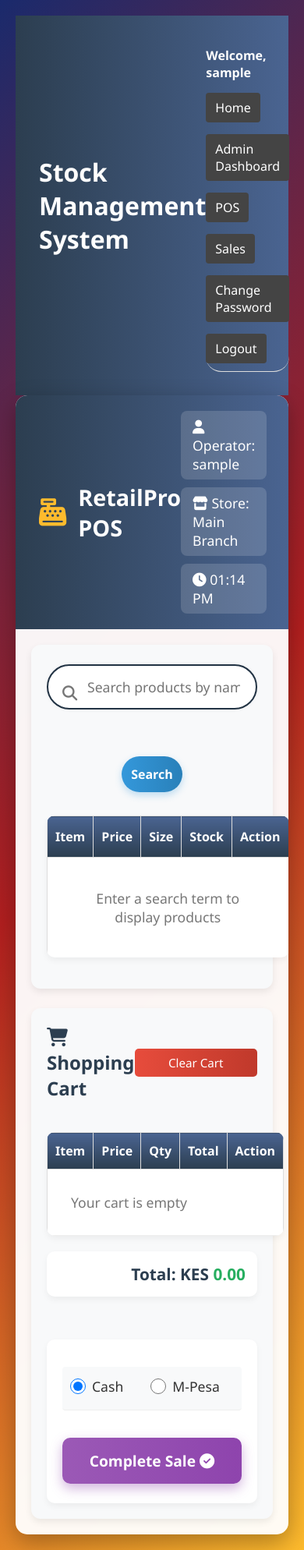
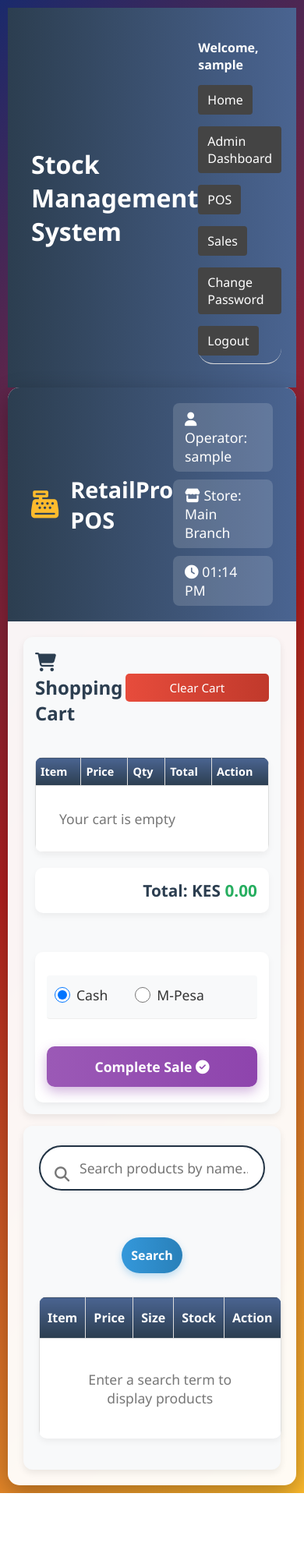
Before and after one commit to kimthedrew/s5-stock-management-system, a Flask app: page /pos in a window 390 px wide. Shown: the whole page at 78% size. After the commit the page ends 1915 px from the top, so only its background shows below. Run offline with Flask 3, Linux system fonts and the light colour scheme; the visitor is signed in with stand-in values (Sample User, id 1); data that the repository does not hold is empty; some libraries are stand-ins or nearby versions.

Commit message:
Improve mobile responsiveness for POS page action section visibility

```diff
--- a/templates/sales/pos.html
+++ b/templates/sales/pos.html
@@ -191,6 +191,8 @@
         box-shadow: 0 4px 10px rgba(0, 0, 0, 0.08);
         display: flex;
         flex-direction: column;
+        max-height: calc(100vh - 200px);
+        overflow-y: auto;
     }
 
     .cart-header {
@@ -391,15 +393,26 @@
     @media (max-width: 992px) {
         .pos-content {
             flex-direction: column;
+            gap: 15px;
         }
 
         .cart-section {
             width: 100%;
             min-width: auto;
+            max-height: none;
+            order: -1; /* Move cart to top on mobile for better visibility */
+        }
+
+        .products-section {
+            order: 1;
         }
     }
 
     @media (max-width: 576px) {
+        body {
+            padding: 10px;
+        }
+
         .pos-info {
             flex-direction: column;
             gap: 10px;
@@ -411,6 +424,36 @@
 
         .search-btn {
             padding: 12px;
+        }
+
+        .cart-section {
+            padding: 15px;
+        }
+
+        .payment-section {
+            padding: 15px;
+            margin-top: 15px;
+        }
+
+        .checkout-btn {
+            padding: 14px;
+            font-size: 1.1rem;
+        }
+
+        /* Ensure cart table is scrollable on very small screens */
+        #cart-table {
+            font-size: 0.9rem;
+        }
+
+        #cart-table th,
+        #cart-table td {
+            padding: 8px 6px;
+        }
+
+        /* Make sure payment section is always visible */
+        .cart-section {
+            position: relative;
+            min-height: 300px;
         }
     }
 </style>
@@ -609,6 +652,16 @@
 
                 updateCart();
                 showNotification();
+
+                // Scroll to cart section on mobile after adding item
+                if (window.innerWidth <= 992) {
+                    setTimeout(() => {
+                        document.querySelector('.cart-section').scrollIntoView({
+                            behavior: 'smooth',
+                            block: 'start'
+                        });
+                    }, 100);
+                }
             }
         });
 
```
